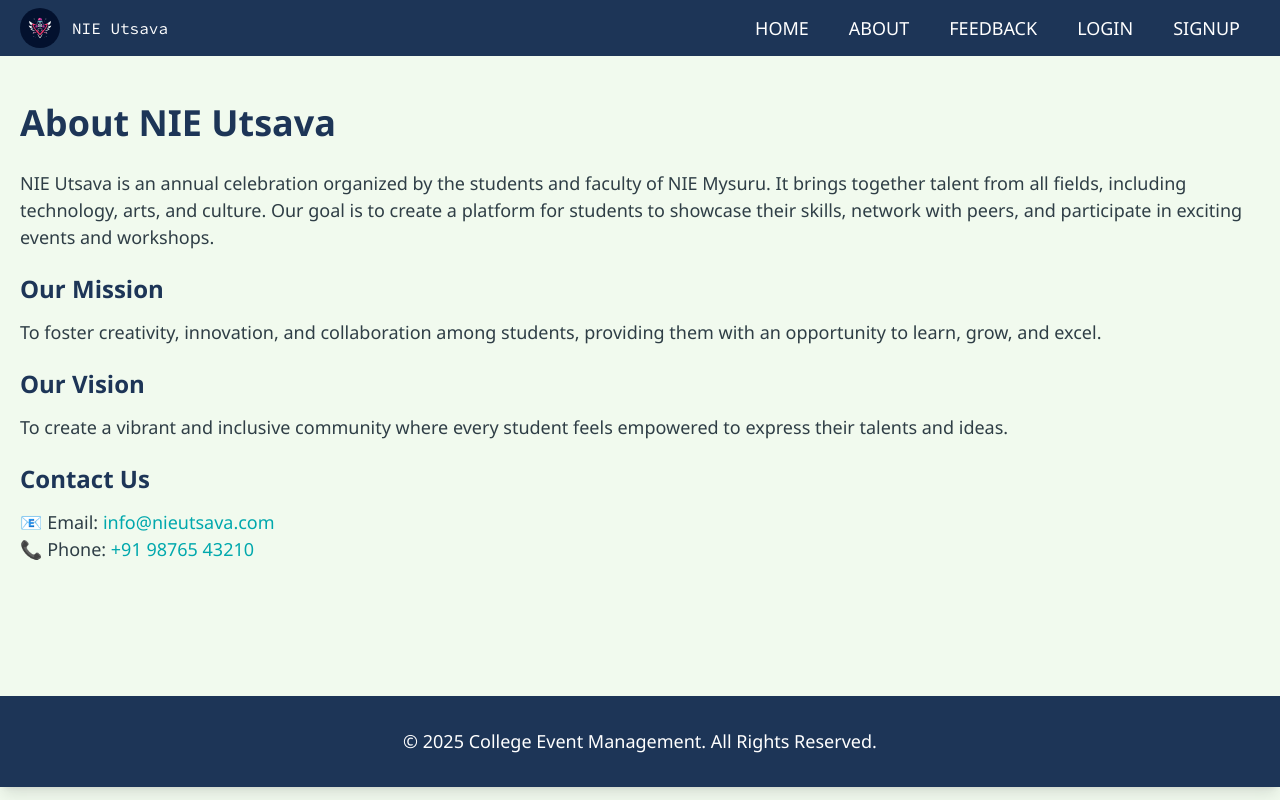
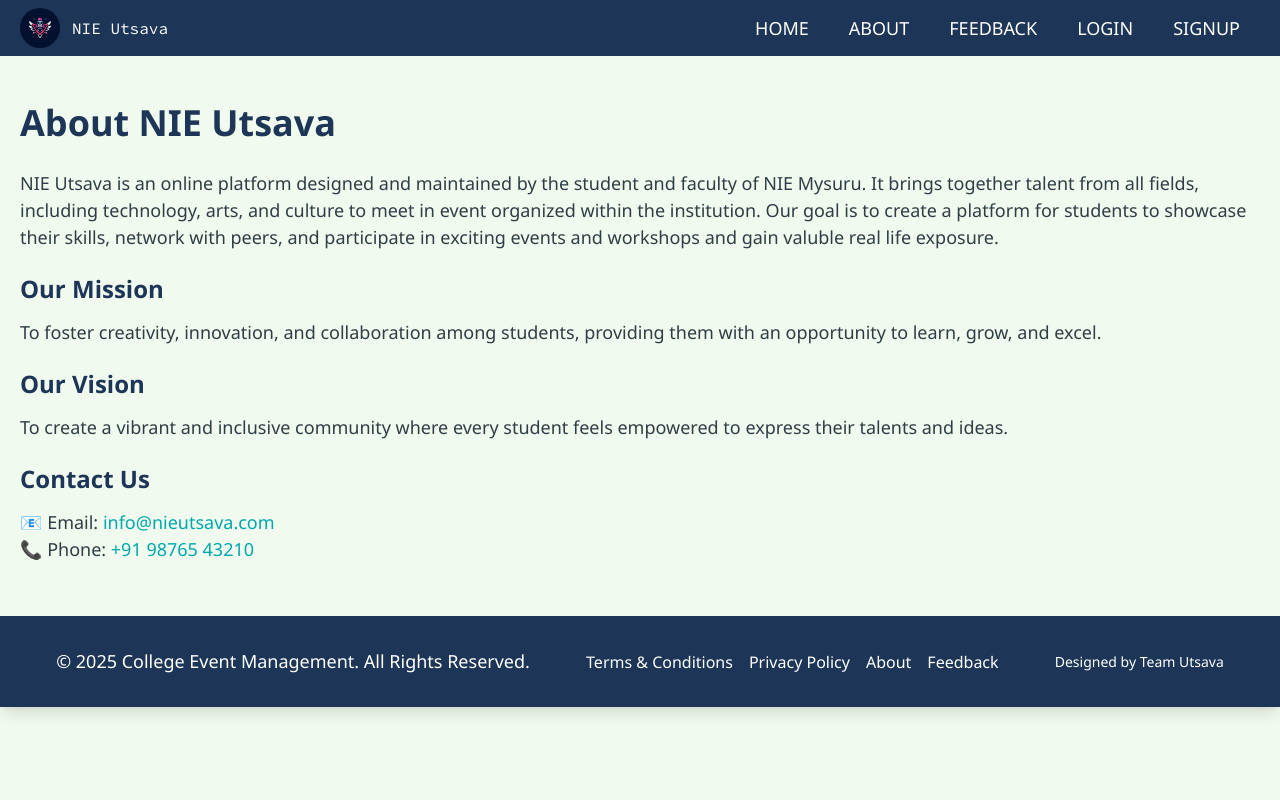
Before and after one commit to Utsava-v1/Utsava-nie-v1, a React (Vite) app: page /about in a window 1280 px wide. Built offline with nearby package versions, Linux system fonts and the light colour scheme; a web font is replaced by a local one.

Commit message:
login done

```diff
--- a/src/Layout.jsx
+++ b/src/Layout.jsx
@@ -10,7 +10,7 @@ const Layout = () => {
                 <NavBar />
             </header>
 
-            <main className='min-h-[80vh] border-white'>
+            <main className='min-h-[70vh]'>
                 <Outlet />
             </main>
 
--- a/src/components/Footer.jsx
+++ b/src/components/Footer.jsx
@@ -1,11 +1,19 @@
 import React from 'react'
 import { Link } from 'react-router-dom'
 
-
 const Footer = () => {
     return (
-        <footer className="bg-[#1D3557] !text-white text-center !py-8 shadow-lg">
-            <p className="text-lg">&copy; 2025 College Event Management. All Rights Reserved.</p>
+        <footer className="bg-[#1D3557] text-white text-center py-8 shadow-lg">
+            <div className="container mx-auto flex flex-wrap justify-evenly items-center gap-4 px-4">
+                <p className="text-lg">&copy; 2025 College Event Management. All Rights Reserved.</p>
+                <div className="flex flex-wrap justify-center items-center gap-4">
+                    <Link to="/terms" className="hover:underline">Terms & Conditions</Link>
+                    <Link to="/privacy" className="hover:underline">Privacy Policy</Link>
+                    <Link to="/about" className="hover:underline">About</Link>
+                    <Link to="/feedback" className="hover:underline">Feedback</Link>
+                </div>
+                <p className="text-sm">Designed by <Link to='/the-creators'>Team Utsava</Link></p>
+            </div>
         </footer>
     )
 }
--- a/src/components/Hero.jsx
+++ b/src/components/Hero.jsx
@@ -1,4 +1,5 @@
 import React, { useState, useEffect } from 'react';
+import "./style/Hero.css"
 
 const images = [
     'https://images.unsplash.com/photo-1522158637959-30385a09e0da?q=80&w=1470&auto=format&fit=crop&ixlib=rb-4.0.3&ixid=M3wxMjA3fDB8MHxwaG90by1wYWdlfHx8fGVufDB8fHx8fA%3D%3D',
@@ -31,10 +32,11 @@ const Hero = () => {
         <div className="relative w-full h-[400px]">
             {/* Carousel Image */}
             <div
-                className="bg-cover bg-center h-full flex justify-center items-center text-white text-center"
+                className="bg-cover bg-center Michel h-full flex justify-center items-center text-white text-center"
                 style={{ backgroundImage: `url(${images[currentIndex]})` }}
             >
-                <h2 className="text-5xl font-bold text-shadow-lg tracking-wide">
+
+                <h2 className="text-5xl font-bold text-shadow-lg tracking-wide text-white">
                     Discover Exciting Events for Students
                 </h2>
             </div>
--- /dev/null
+++ b/src/components/style/Hero.css
@@ -0,0 +1,3 @@
+bg-cover {
+    background-color: red;
+}
--- a/src/pages/About.jsx
+++ b/src/pages/About.jsx
@@ -5,10 +5,10 @@ const About = () => {
         <div className="container mx-auto px-5 py-10">
             <h1 className="text-[#1D3557] text-4xl font-bold mb-5">About NIE Utsava</h1>
             <p className="text-[#2F3E46] text-lg leading-relaxed mb-5">
-                NIE Utsava is an annual celebration organized by the students and faculty of NIE Mysuru.
-                It brings together talent from all fields, including technology, arts, and culture. Our
+                NIE Utsava is an online platform designed and maintained by the student and faculty of NIE Mysuru.
+                It brings together talent from all fields, including technology, arts, and culture to meet in event organized within the institution. Our
                 goal is to create a platform for students to showcase their skills, network with peers,
-                and participate in exciting events and workshops.
+                and participate in exciting events and workshops and gain valuble real life exposure.
             </p>
             <h2 className="text-[#1D3557] text-2xl font-semibold mb-3">Our Mission</h2>
             <p className="text-[#2F3E46] text-lg leading-relaxed mb-5">
```
